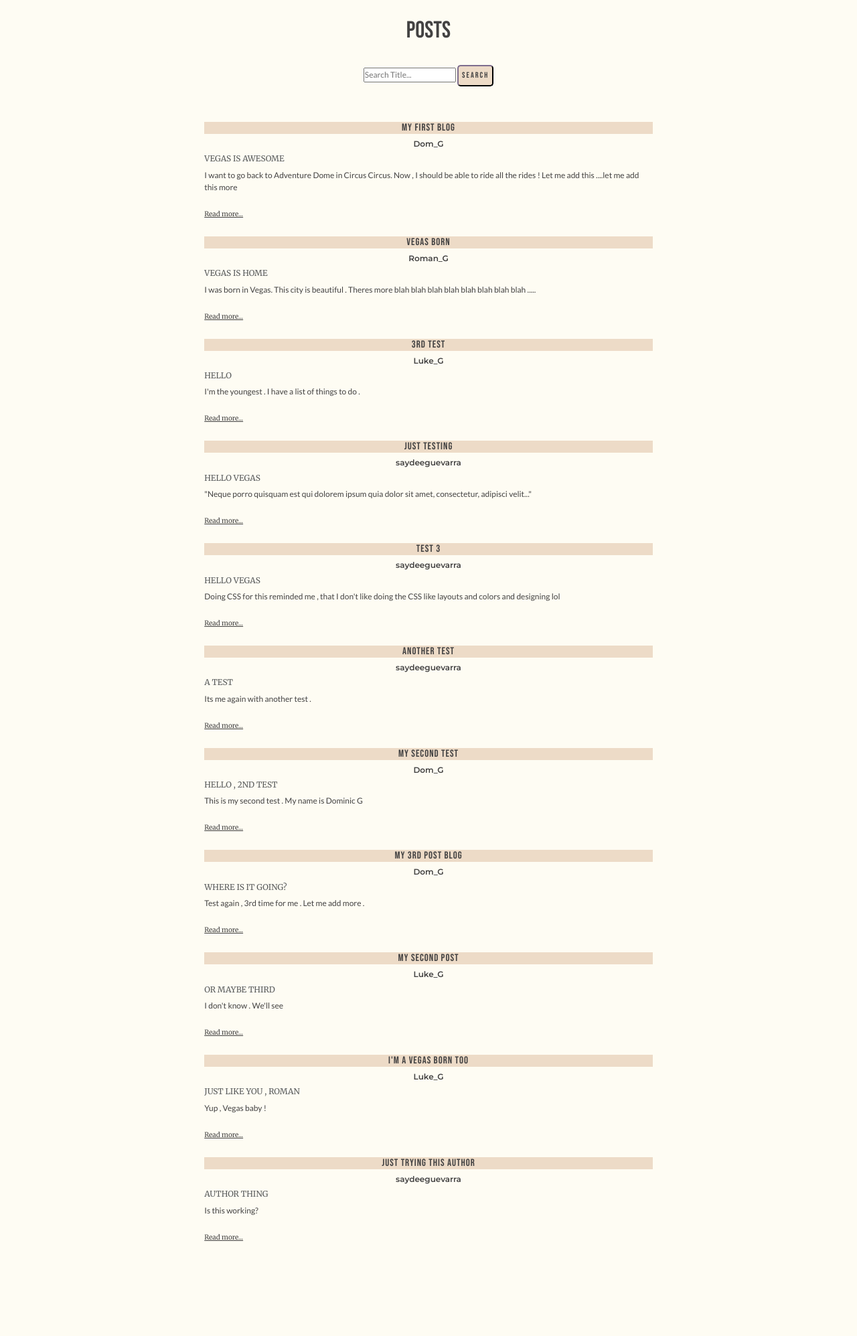
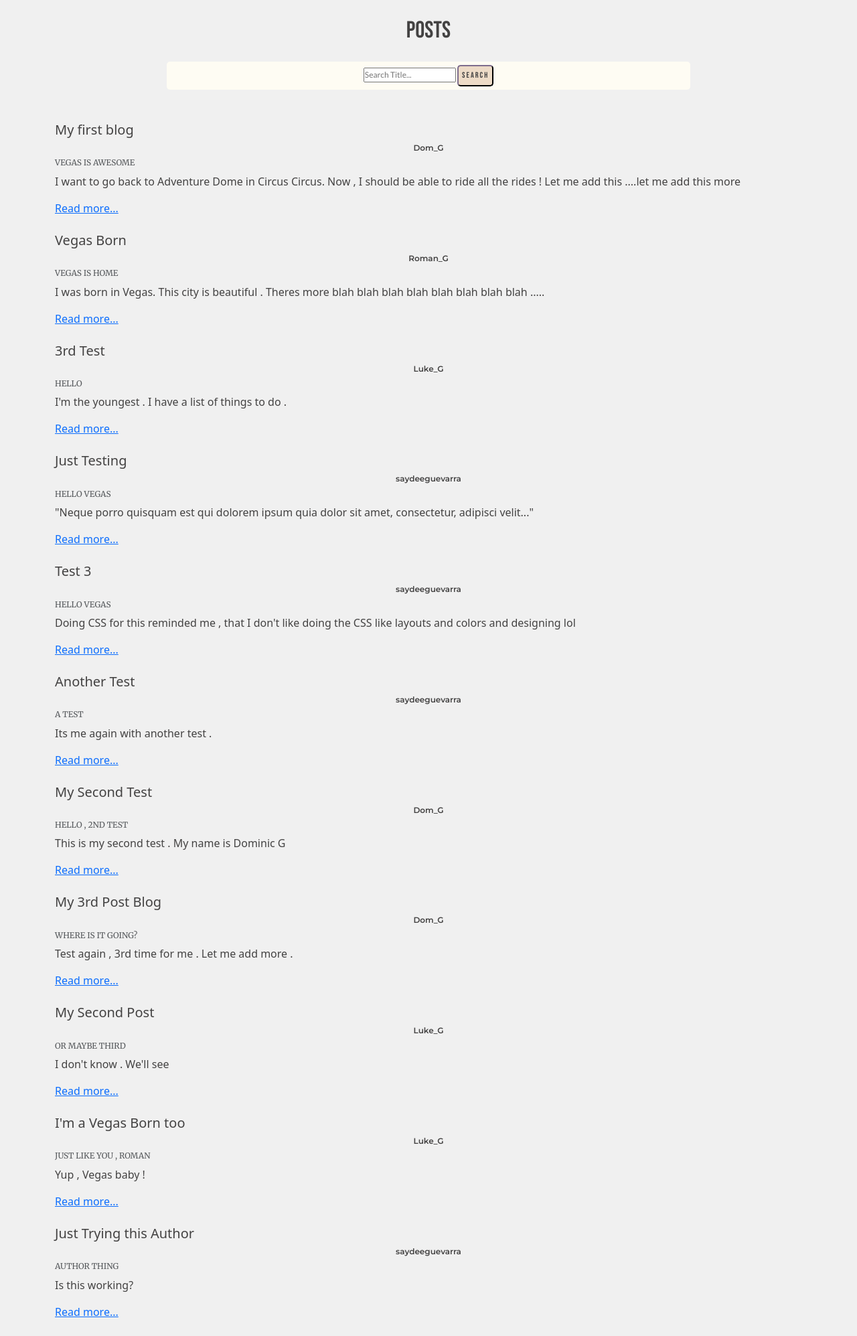
Before and after one commit to SaydeeG5/schoolblog, a Django app: page / in a window 1280 px wide. Shown: the part 40-2035 px from the top of the page at 67% size. Before the commit the page ends 1893 px from the top, so only its background shows below. Run offline with Django 4.2, Linux system fonts and the light colour scheme; data comes from the database, SQL or seed files in the repository; parts of the project's set-up code (start-up, migrations or seed data) failed here and were passed over; some libraries are stand-ins or nearby versions.

Commit message:
took out unnecessary lines in css

```diff
--- a/static/css/base.css
+++ b/static/css/base.css
@@ -17,14 +17,14 @@ h1 {
 }
 
 body{
-    background-color: #FEFCF3;
+    background-color:#F0F0F0;
 }
 
 
 /* ----------about.html paragraph ---------- */
 
 .about-p {
-    background-color: #EDDBC7;
+    background-color: #F0EEED;
     padding: 50px;
     width: 70%;
     font-family: 'Raleway', sans-serif;
@@ -35,6 +35,7 @@ body{
 }
 
 .aboutlogo {
+    width: 250px;
     display: flex;
     justify-content: center;
     margin-left: auto;
@@ -70,11 +71,6 @@ body{
     overflow: hidden;
 }
 
-/* .btn {
-    background-color:  #EDDBC7;
-    color:white;
-    font-family: 'Raleway', sans-serif;
-} */
 
 main {
     width: 100%;
@@ -84,15 +80,6 @@ main {
     margin-left: auto;
     column-gap: 15px;
     border-radius: 5px;
-}
-/* line 116 start of the cards (home.html) */
-.container-home {
-    display: flex;
-    flex-direction: column;
-    row-gap: 10px;
-    padding: 5px;
-    justify-content: center;
-    margin-top: 30px;
 }
 
 h4  {
@@ -104,58 +91,6 @@ h4  {
     text-align: center;
     padding: 2px;
     }
-
-/* ----------home.html and list.html share these--------- */
-.card-title {
-    font-family: 'Montserrat', serif;
-    font-size: 14px;
-    font-weight: 600;
-    text-align: center;
-    letter-spacing: 1px;
-    background-color:  #EDDBC7;
-}
-
-.card-subtitle {
-    font-family: 'Merriweather', serif;
-}
-
-.card-text {
-    font-family: 'Lato', sans-serif;
-    font-size: 12px;
-}
-
-.card-body {
-    background-color: #eee9da46;
-}
-
-.card-body p {
-    margin-top: 10px;
-}
-
-/* ----------card-link list.html---------- */
-.card-list {
-    width: 60%;
-    display:flex;
-    flex-direction: column;
-    margin-left: auto;
-    margin-right: auto;
-}
-
-/*
-.card-body-list {
-    margin-left: auto;
-    margin-right: auto;
-} */
-
-/* ---------- this is the h5 in list.html ---------- */
-.card-title-list {
-    font-family: 'Bebas Neue', cursive;
-    font-size: 15px;
-    color:    #434242;
-    letter-spacing: 1px;
-    text-align: center;
-    background-color:  #EDDBC7;
-}
 
 
 .author {
@@ -173,67 +108,17 @@ h6 {
     margin-right: auto;
     text-transform: uppercase;
 }
-
-
-.card-link {
-    color: #434242;
-    font-family: 'Merriweather', serif;
-    font-size: 10px;
-}
-
-.card-link:hover{
-    background-color: #EDDBC7;
-    text-decoration-color: #EDDBC7 ;
-    font-size: 12px;
-    text-transform: uppercase;
-}
-
-/* ----------part of home.html card images--------- */
-
-.cardimage {
-        display: block;
-        max-width: 100%;
-        height: auto;
-        transform: scale(1);
-        transition: 0.3s ease-in-out;
-        cursor: pointer;
-}
-
-.cardimage:hover {
-        transform: scale(1.1);
-}
-
-.oneandtwo {
-    display: flex;
-    flex-direction: column;
-}
-/* 2nd div from top  */
+/* line 12 home.html  */
 #carouselExampleCaptions {
-    width: 100%;
+    width: 75%;
 
 }
-/* line 20  */
+/* line 20  home.html*/
 #topdivhome {
     margin-top: 50px;
     margin-bottom: 10px;
 }
 
-.secondpart-home {
-    display: grid;
-    grid-template-columns: 3fr 3fr 3fr;
-    grid-gap: 10px;
-    width: 100%;
-    justify-content: space-around;
-}
-
-.gridpic {
-    width: 250px;
-}
-
-.grid-p {
-    font-size : 10px;
-    margin-top: 10px;
-}
 
 
 /* ----------new (NEWPOST)----form is also iin edit------ */
--- a/templates/pages/home.html
+++ b/templates/pages/home.html
@@ -9,7 +9,6 @@
 
     <!--------------- 1st --------------->
 <main>
-<div class="oneandtwo">
 <div id="carouselExampleCaptions" class="carousel slide">
     <div class="carousel-indicators">
         <button type="button" data-bs-target="#carouselExampleCaptions" data-bs-slide-to="0" class="active" aria-current="true" aria-label="Slide 1"></button>
@@ -62,7 +61,7 @@
                 <div >
                 </div>
             </div>
-</div>
+    </div>
                 </div>
                     <button class="carousel-control-prev" type="button" data-bs-target="#carouselExampleCaptions" data-bs-slide="prev">
                         <span class="carousel-control-prev-icon" aria-hidden="true"></span>
@@ -72,7 +71,8 @@
                         <span class="carousel-control-next-icon" aria-hidden="true"></span>
                         <span class="visually-hidden">Next</span>
                     </button>
-    </div>
+</div>
+</main>
 
 
 
```
